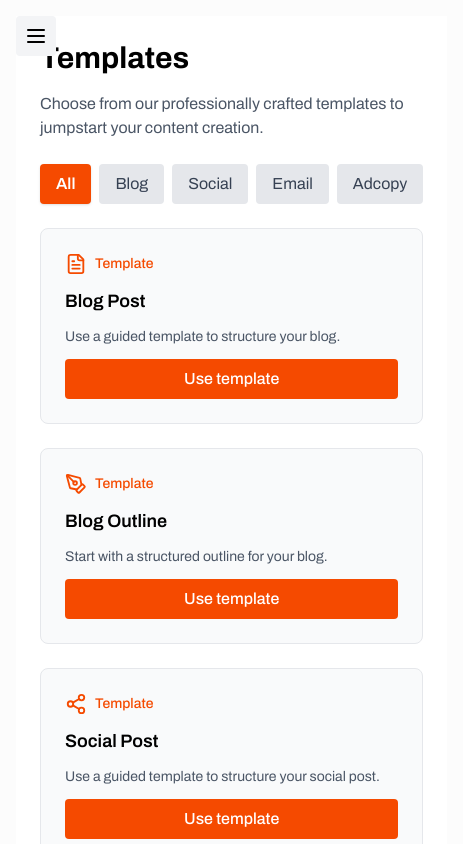
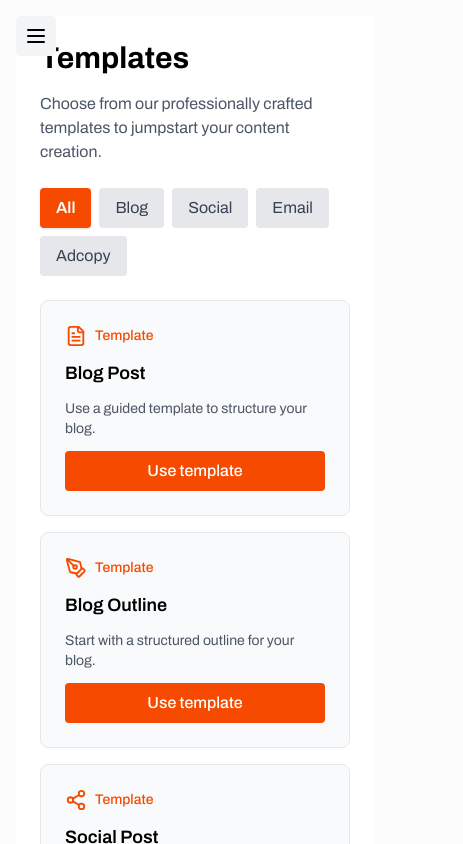
Before and after one commit to Idris-jose/Quillux, a React (Vite) app: page /Create in a window 390 px wide. Shown: the top 844 px of the page, 463 px wide, since content can reach past the window. Built offline with nearby package versions, Linux system fonts and the light colour scheme.

Commit message:
feat: Improve layout of navigation and template sections in Create component

```diff
--- a/src/components/Create.jsx
+++ b/src/components/Create.jsx
@@ -61,7 +61,7 @@ export default function Create() {
             </h1>
             <p className="text-gray-600 mb-6">Choose from our professionally crafted templates to jumpstart your content creation.</p>
 
-            <nav className="flex gap-2 mb-6" aria-label="Content type navigation">
+            <nav className="gap-2 flex mb-6 flex-wrap" aria-label="Content type navigation">
                 {Navs.map((Nav) => (
                     <button
                         key={Nav}
@@ -78,7 +78,7 @@ export default function Create() {
                 ))}
             </nav>
 
-            <section className="grid grid-cols-1 md:grid-cols-2 lg:grid-cols-3 gap-6">
+            <section className="grid grid-cols-1 md:grid-cols-2 lg:grid-cols-3 xl:grid-cols-4 gap-4">
                 {allData[selectedNav].map((item, idx) => {
                     const IconComponent = item.icon;
                     return (
```
